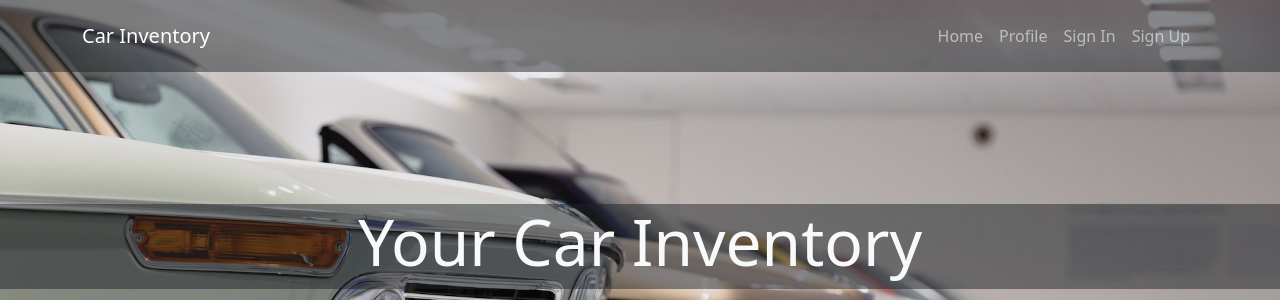
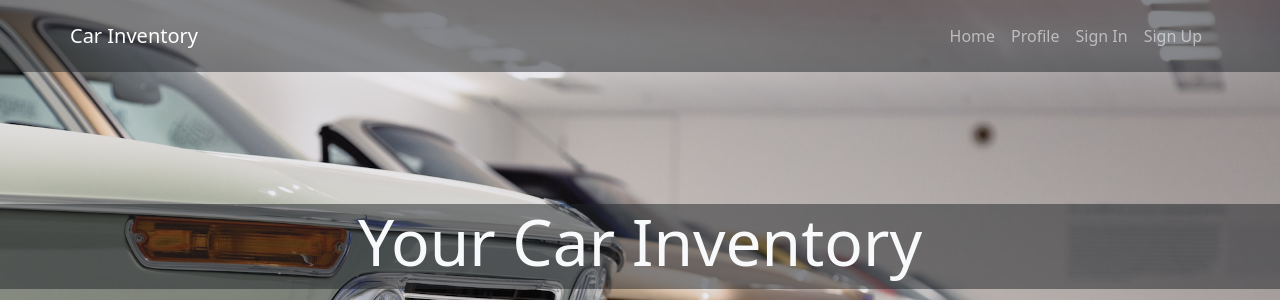
Before and after one commit to jpspare/5.2-Car_Inventory, a Flask app: page / in a window 1280 px wide. Shown: the top 300 px of the page. Run offline with Flask 3, Linux system fonts and the light colour scheme; some libraries are stand-ins or nearby versions.

Commit message:
Updated CSS to correct display issues on Render

```diff
--- a/app/static/CSS/main.css
+++ b/app/static/CSS/main.css
@@ -1,8 +1,7 @@
 *,*:before,*::after{
-  /* padding: 0;  */
-  /* margin: 0;  */
-  /* box-sizing: inherit;  */
-  /* border: 1px solid red; */
+  padding: 0;
+  margin: 0;
+  box-sizing: inherit;
 }
 
 
@@ -10,7 +9,6 @@
 position: relative;
 width: 100%;
 min-width: 100vh;
-color: white;
 }
 
 .main-text-background {
```
